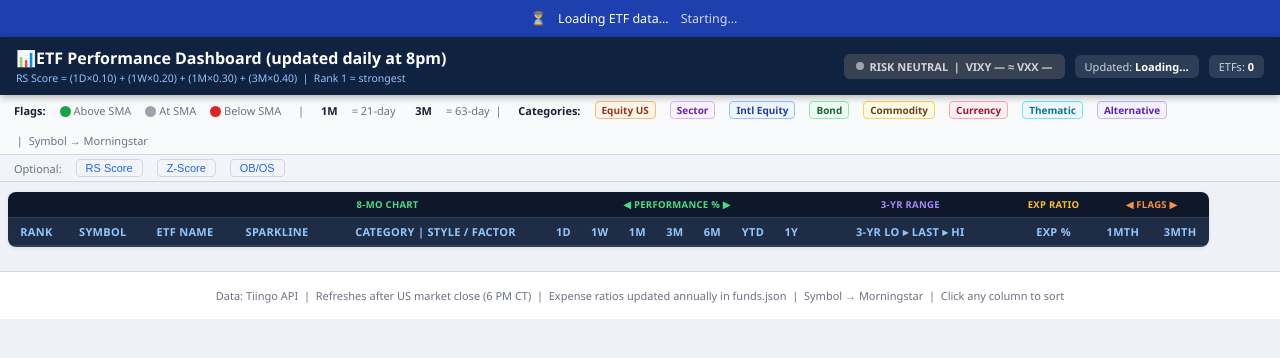
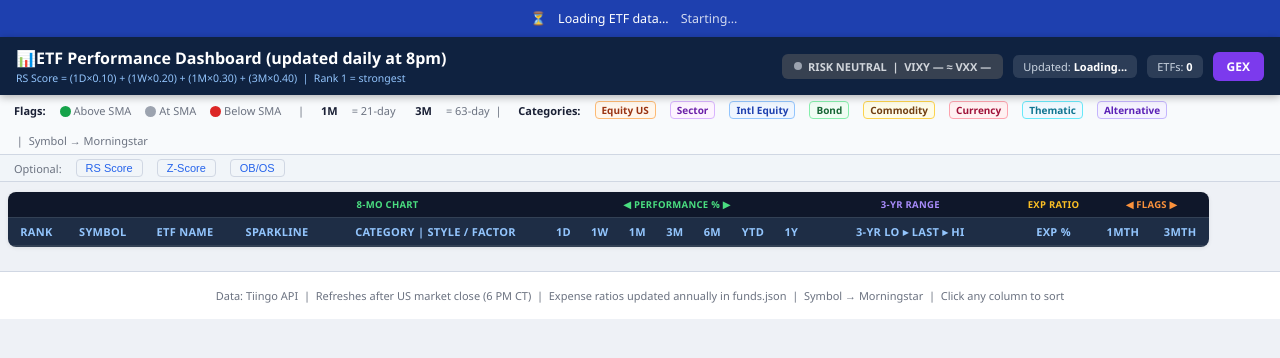
Before and after one commit to Jamesm2009/ETF-Dashboard, a Flask app: page / in a window 1280 px wide. Shown: the top 358 px of the page. Run offline with Flask 3, Linux system fonts and the light colour scheme; lists and menus that the app fills with data are empty.

Commit message:
Update index.html

```diff
--- a/templates/index.html
+++ b/templates/index.html
@@ -229,6 +229,7 @@ footer { text-align: center; padding: 16px; color: var(--muted); font-size: 11px
     {% endif %}
     <div class="badge">Updated: <b>{{ last_updated }}</b></div>
     <div class="badge">ETFs: <b>{{ funds|length }}</b></div>
+    <a class="btn-refresh" href="https://gex-vizualizer.vercel.app/" target="_blank" style="background:#7c3aed;">GEX</a>
   </div>
 </header>
 
```
